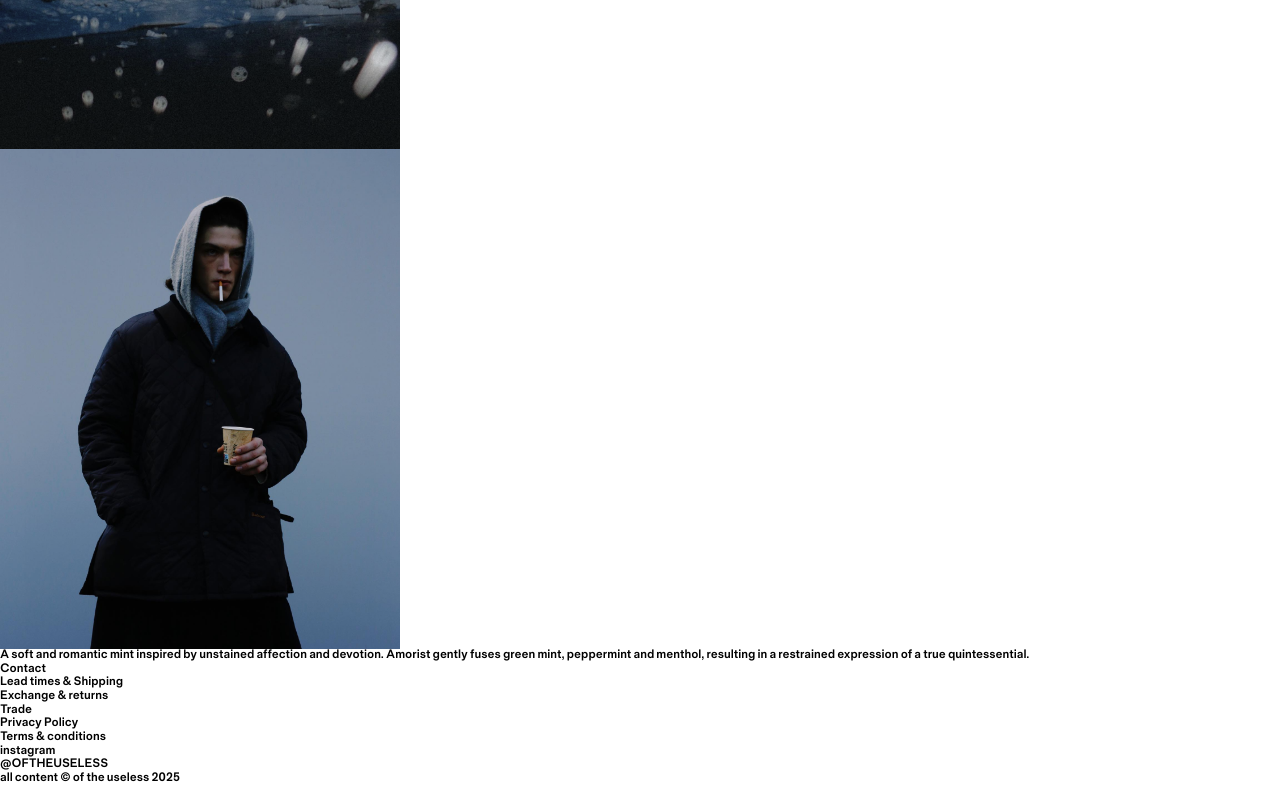
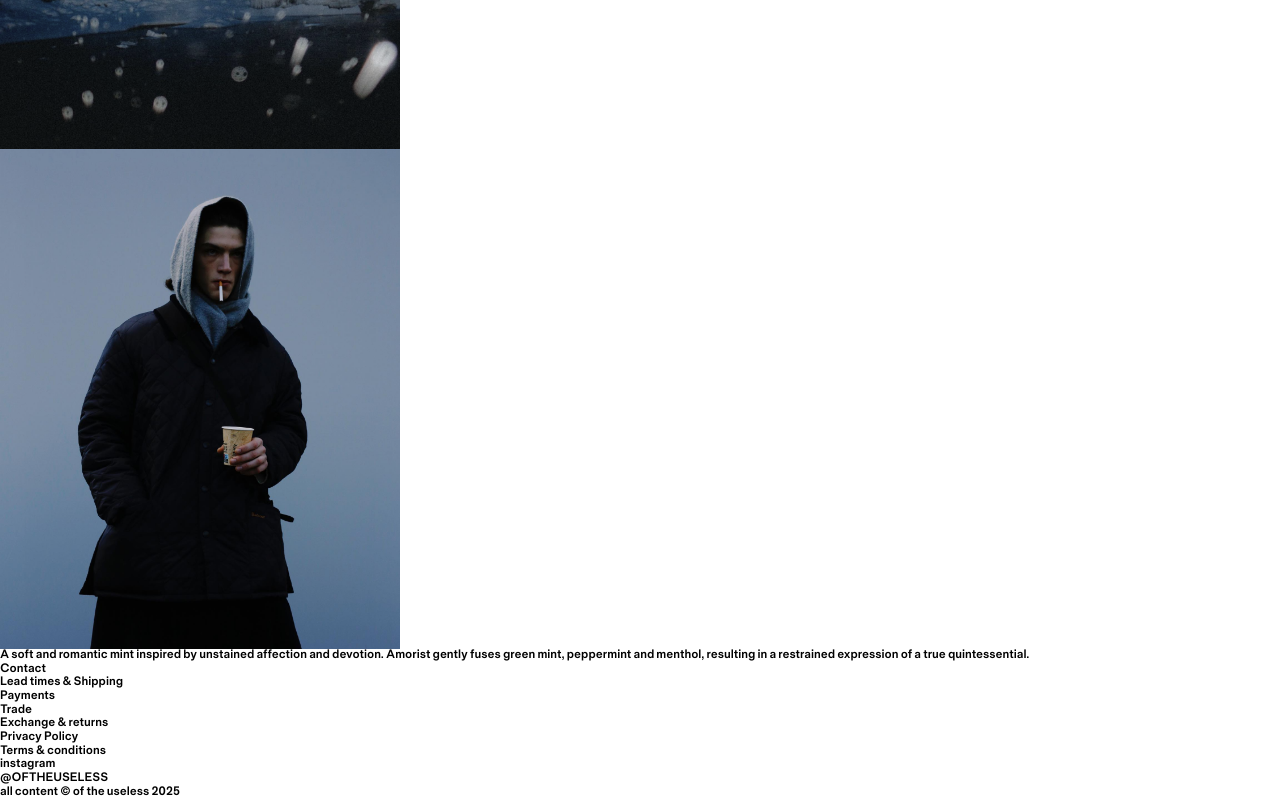
Before and after one commit to Matokosp/otu, a Next.js app: page / in a window 1280 px wide. Shown: the part 1295-2095 px from the top of the page. Built offline with nearby package versions, Linux system fonts and the light colour scheme.

Commit message:
Update Footer.tsx

```diff
--- a/src/app/Components/Footer/Footer.tsx
+++ b/src/app/Components/Footer/Footer.tsx
@@ -14,10 +14,13 @@ const Footer = () => {
               <Link href="/info">Lead times & Shipping</Link>
             </li>
             <li>
-              <Link href="/info">Exchange & returns</Link>
+              <Link href="/info">Payments</Link>
             </li>
             <li>
               <Link href="/info">Trade</Link>
+            </li>
+            <li>
+              <Link href="/info">Exchange & returns</Link>
             </li>
           </ul>
           <ul>
```
